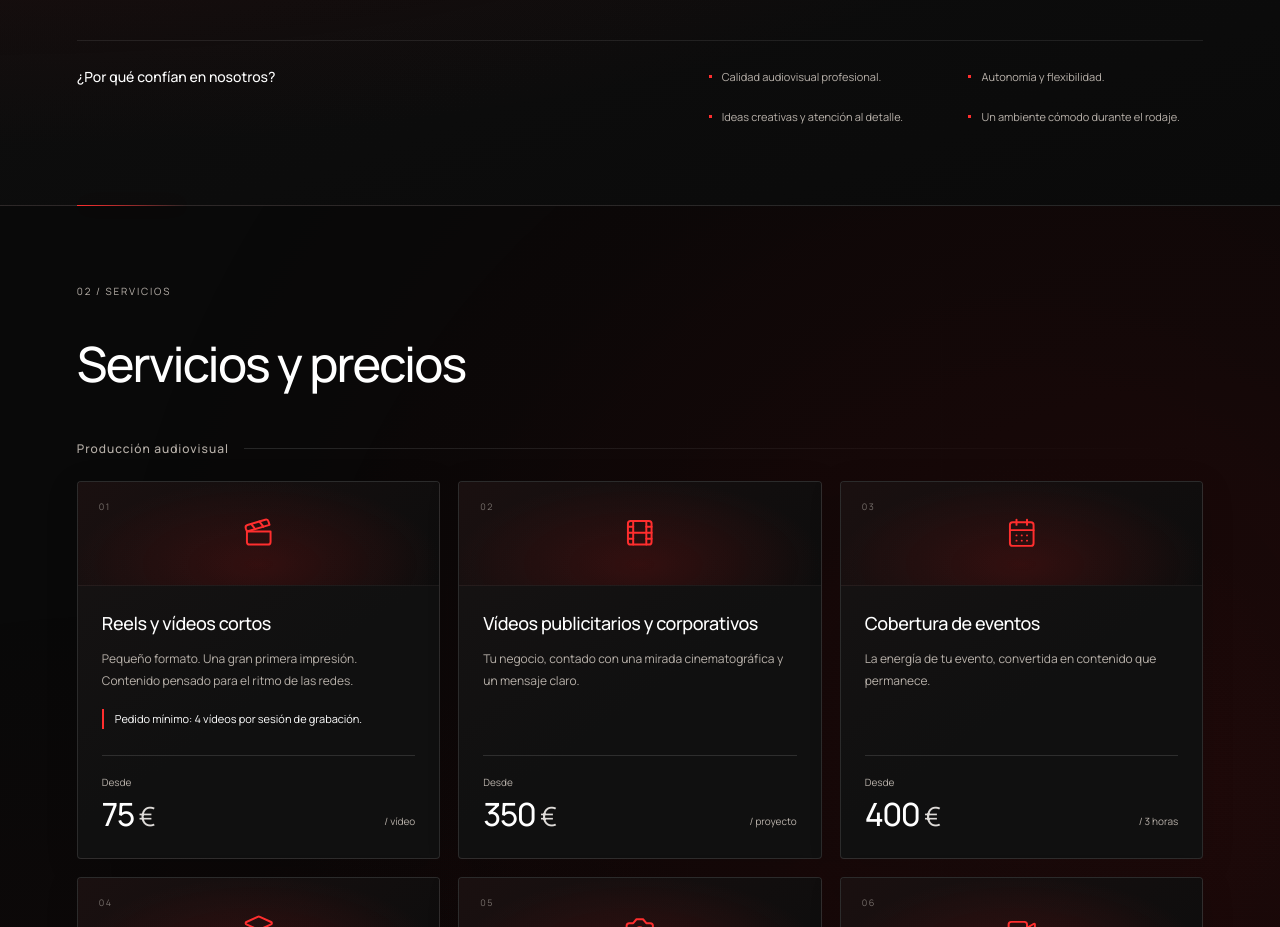
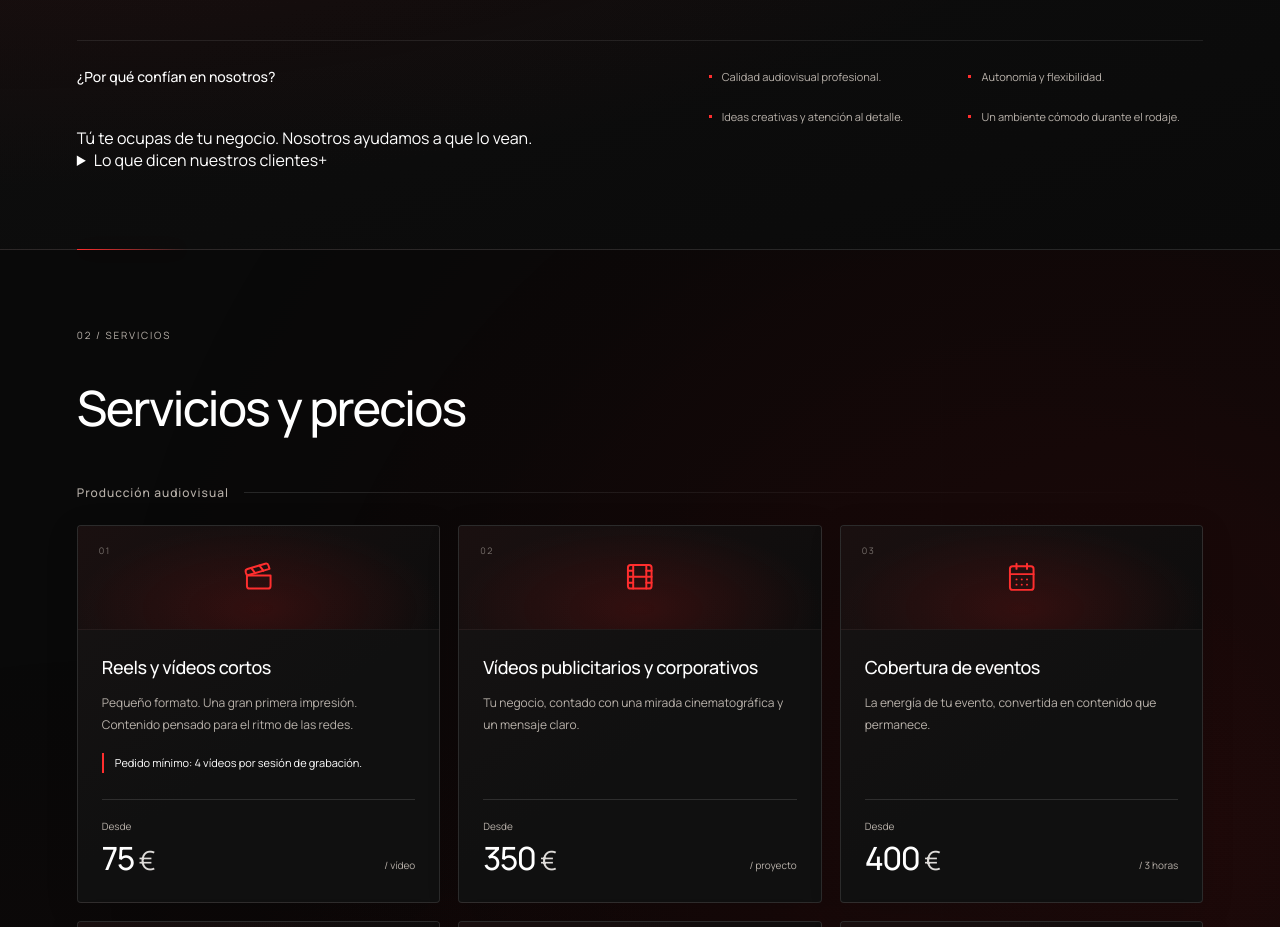
Before and after one commit to danil200891-jpg/ArtPro, a React (Vite) app: page / in a window 1280 px wide. Shown: the part 1243-2170 px from the top of the page. Built offline with nearby package versions, Linux system fonts and the light colour scheme.

Commit message:
Add accessible expandable client feedback to About section

```diff
--- a/src/main.tsx
+++ b/src/main.tsx
@@ -91,6 +91,13 @@ function App() {
         </div>
         <aside className="equipment" aria-labelledby="equipment-title"><div><h3 id="equipment-title">{details.equipmentTitle}</h3></div><p>{details.equipment}</p></aside>
         <div className="about-approach"><h3>{about.approach}</h3><ul>{about.items.map(item=><li key={item}>{item}</li>)}</ul></div>
+        <p className="about-conclusion">{about.location}</p>
+        <details className="about-reviews">
+          <summary>{about.reviewsTitle}<span aria-hidden="true">+</span></summary>
+          <div className="about-review-list">{about.reviews.map((review,index)=><blockquote key={index} className="about-review">
+            <p>«{review}»</p><cite>{about.reviewLabel}</cite>
+          </blockquote>)}</div>
+        </details>
       </section>
 
       <section className="section services" id="services" aria-labelledby="services-title">
```
